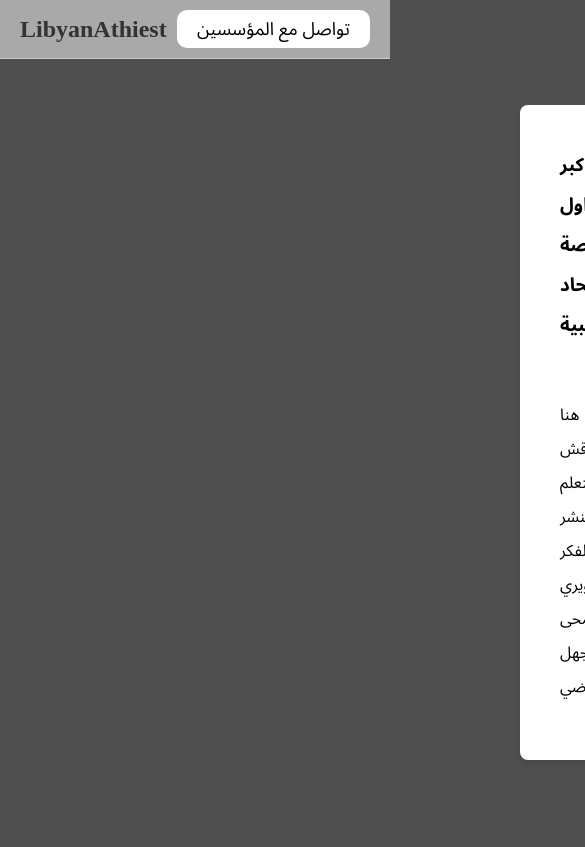
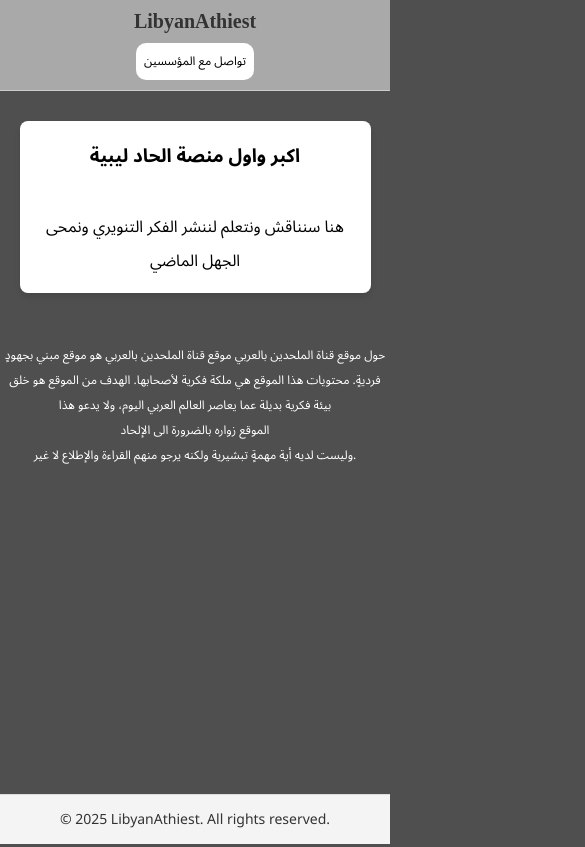
Before and after one commit to iBlameHannibal/ilhadlibya, a plain HTML site: page index.html in a window 390 px wide. Shown: the top 847 px of the page, 585 px wide, since content can reach past the window. Drawn offline with Linux system fonts and the light colour scheme; a web font is replaced by a local one.

Commit message:
Update style.css

```diff
--- a/templeats/style.css
+++ b/templeats/style.css
@@ -1,39 +1,41 @@
 @import url('https://fonts.googleapis.com/css2?family=ABeeZee:ital@0;1&family=Markazi+Text:wght@400..700&family=Noto+Sans+Arabic:wght@100..900&display=swap');
-@import url('https://fonts.googleapis.com/css2?family=Markazi+Text:wght@400..700&family=Noto+Sans+Arabic:wght@100..900&display=swap');
-*{
-    margin-top: 0;
+
+* {
+    margin: 0;
+    padding: 0;
     box-sizing: border-box;
     font-family: "Noto Sans Arabic", serif;
     font-optical-sizing: auto;
-
-}
-.start-page {
-    text-align: center;
-    margin-top: 30px;
-    margin-left: 520px; /* Adjusts the box's position from the left */
-    max-width: 400px;
-    padding: 40px;
-    background-color: #ffffff;
-    border: none solid #ddd;
-    border-radius: 8px;
-    box-shadow: 0 4px 6px rgba(0, 0, 0, 0.1);
 }
 
 body {
     margin: 0;
     font-family: Arial, sans-serif;
     background: #4f4f4f;
+    color: white; /* Default text color for better visibility */
+}
 
+.start-page {
+    text-align: center;
+    margin: 30px auto; /* Centers the box horizontally */
+    max-width: 400px;
+    width: 90%; /* Makes it responsive on smaller screens */
+    padding: 20px;
+    background-color: #ffffff;
+    border: none;
+    border-radius: 8px;
+    box-shadow: 0 4px 6px rgba(0, 0, 0, 0.1);
+    color: black; /* Ensures text is visible on white background */
 }
 
 .about-header {
     display: flex;
+    flex-wrap: wrap; /* Allows wrapping on smaller screens */
     justify-content: space-between;
     align-items: center;
     padding: 10px 20px;
     background-color: #a9a9a9;
     border-bottom: 1px solid #ccc;
-
 }
 
 .logo {
@@ -41,18 +43,25 @@ body {
     font-weight: bold;
     color: #333;
     font-family: "Markazi Text", serif;
-  font-optical-sizing: auto;
+    font-optical-sizing: auto;
+    flex: 1; /* Allows flexibility */
 }
 
+.menu {
+    display: flex;
+    flex-wrap: wrap;
+    justify-content: center;
+    gap: 10px;
+    flex: 2; /* Adjusts size relative to logo */
+}
 
 .menu a {
     text-decoration: none;
-    font-size: 18px;
+    font-size: 16px;
     color: #000000;
     transition: color 0.3s;
-    background-color: rgb(255, 255, 255);
-    padding-left: 20px;
-    padding-right: 20px;
+    background-color: #ffffff;
+    padding: 10px 15px;
     border: none;
     border-radius: 10px;
 }
@@ -60,8 +69,9 @@ body {
 .menu a:hover {
     color: #08e108;
 }
+
 .site-footer {
-    margin-top: auto; /* Ensures the footer is pushed to the bottom */
+    margin-top: auto;
     text-align: center;
     padding: 10px;
     background-color: #f4f4f4;
@@ -73,13 +83,62 @@ body {
 .site-footer p {
     margin: 0;
 }
+
 html, body {
     height: 100%;
     display: flex;
     flex-direction: column;
 }
-.pp{
-    margin-top: 170px;
+
+.pp {
+    margin-top: 50px;
     text-align: center;
     color: white;
 }
+
+/* Media Queries for Responsiveness */
+@media (max-width: 768px) {
+    .start-page {
+        max-width: 90%;
+        padding: 20px;
+    }
+
+    .about-header {
+        flex-direction: column; /* Stacks logo and menu */
+        align-items: center;
+        text-align: center;
+    }
+
+    .logo {
+        margin-bottom: 10px;
+    }
+
+    .menu a {
+        font-size: 14px;
+        padding: 8px 10px;
+    }
+
+    .pp {
+        margin-top: 20px;
+        font-size: 14px;
+    }
+}
+
+@media (max-width: 480px) {
+    .menu a {
+        font-size: 12px;
+        padding: 6px 8px;
+    }
+
+    .logo {
+        font-size: 20px;
+    }
+
+    .start-page {
+        padding: 15px;
+    }
+
+    .pp {
+        font-size: 12px;
+    }
+}
```
